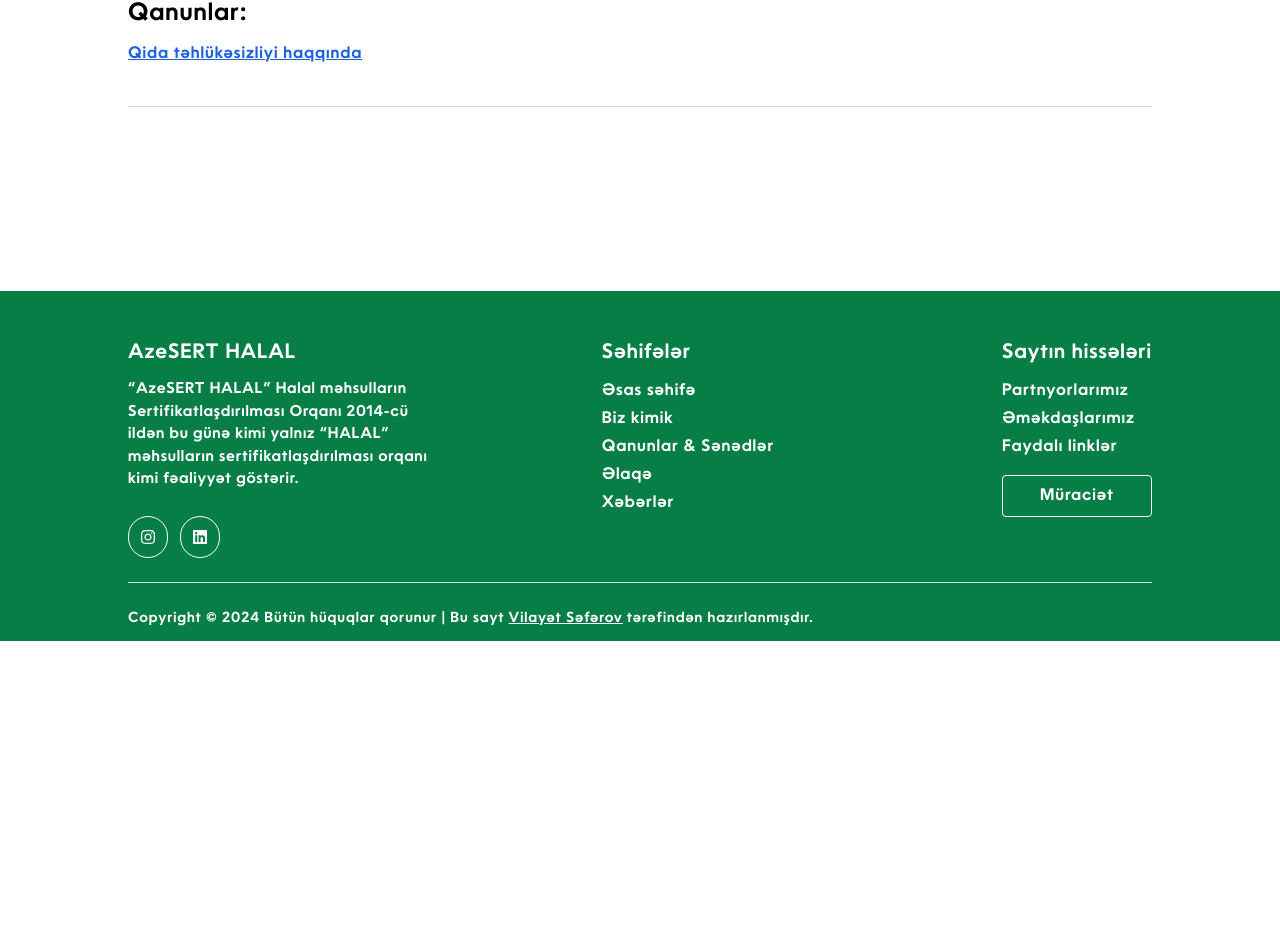
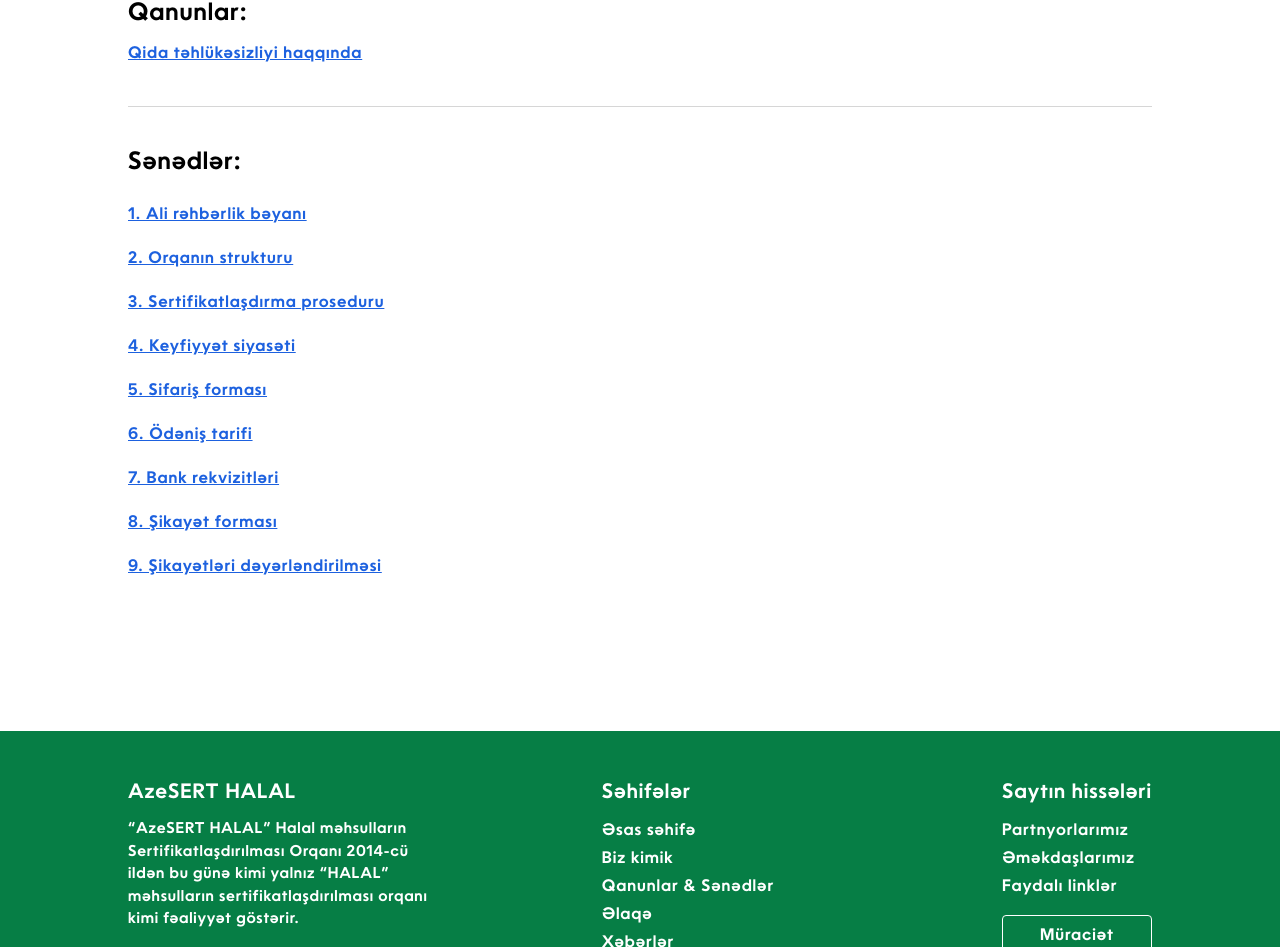
Before and after one commit to vilayat571/halalcert.az, a React (Vite) app: page /qanunvericilik in a window 1280 px wide. Shown: the part 970-1917 px from the top of the page. Before the commit the page ends 1611 px from the top, so only its background shows below. Built offline with nearby package versions, Linux system fonts and the light colour scheme.

Commit message:
feat: some changes in the documentation

```diff
--- a/src/components/Laws/Docs.tsx
+++ b/src/components/Laws/Docs.tsx
@@ -4,7 +4,7 @@
 
 const Docs = () => {
   return (
-    <div className="hidden mt-0  flex-col gap-3">
+    <div className="flex mt-0  flex-col gap-3">
       <Ptag text={"Sənədlər"} />
       {dataDocs.map((item: IDATADOCS) => {
         return (
--- a/src/constants/Laws/DocsData.ts
+++ b/src/constants/Laws/DocsData.ts
@@ -27,7 +27,7 @@
   },
   {
     id: 3,
-    text: "3.Sertifikatlaşdırma proseduru",
+    text: "3. Sertifikatlaşdırma proseduru",
     file: laws,
   },
   {
```
Also changed, not shown: 1 other file (tests, documents, lock files or other folders).
